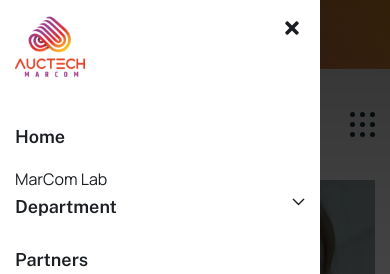
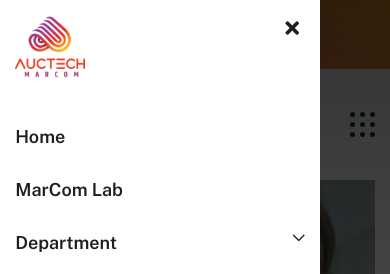
Before and after one commit to AuctechMarcomWeb/auctech-in, a plain HTML site: page index.html in a window 390 px wide. Both pictures are taken after a click on the element 362 px from the left and 124 px from the top of the page. Shown: the top 274 px of the page. Drawn offline with nearby package versions, Linux system fonts and the light colour scheme; files whose address does not match are found by name.

Commit message:
codeabhi

```diff
--- a/header.html
+++ b/header.html
@@ -286,8 +286,10 @@
                                         Home
                                     </a>
                                 </li>
-                                <li class="menu-item">
-                                    <a class="item-menu-mobile" href="javascript:void(0)">MarCom Lab</a>
+                                <li class="menu-item menu-item-has-children-mobile">
+                                    <a class="item-menu-mobile" href="about-us.html">
+                                        MarCom Lab
+                                    </a>
                                 </li>
                                 <li class="menu-item menu-item-has-children-mobile">
                                     <a class="item-menu-mobile" href="javascript:void(0)">
```
